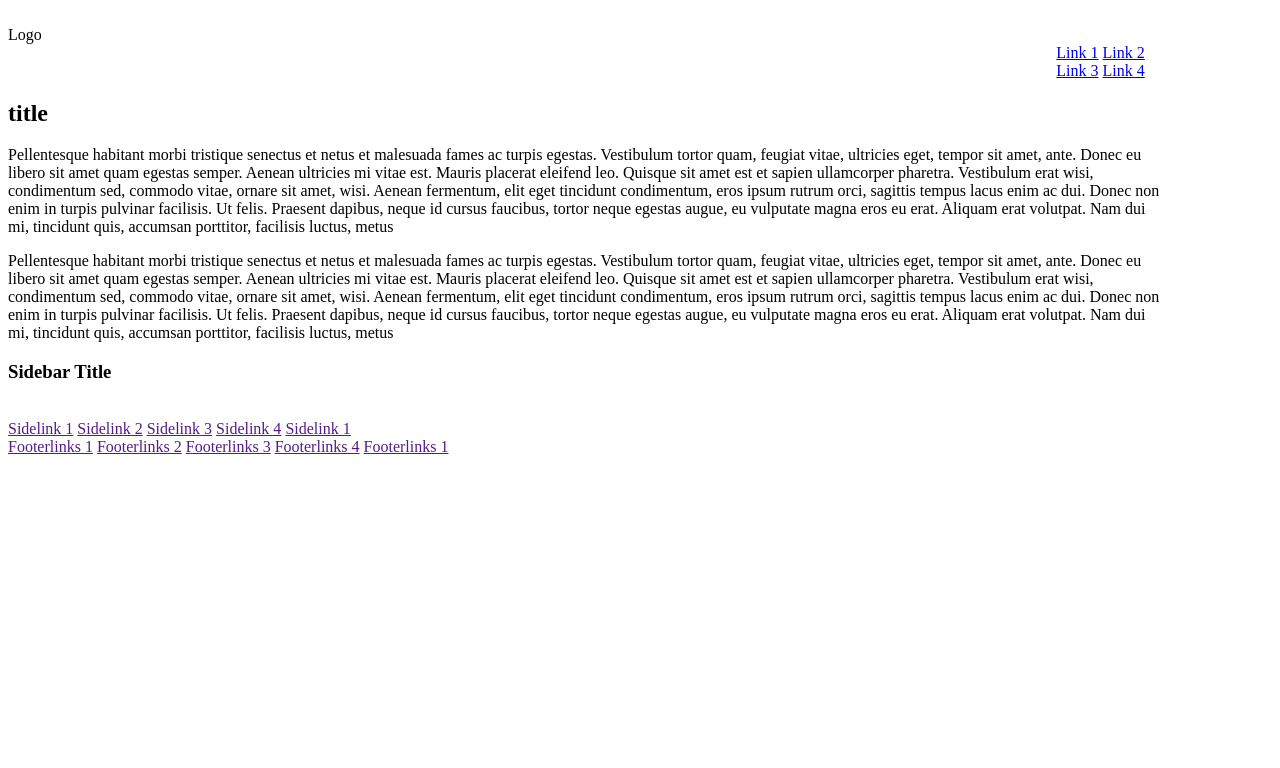
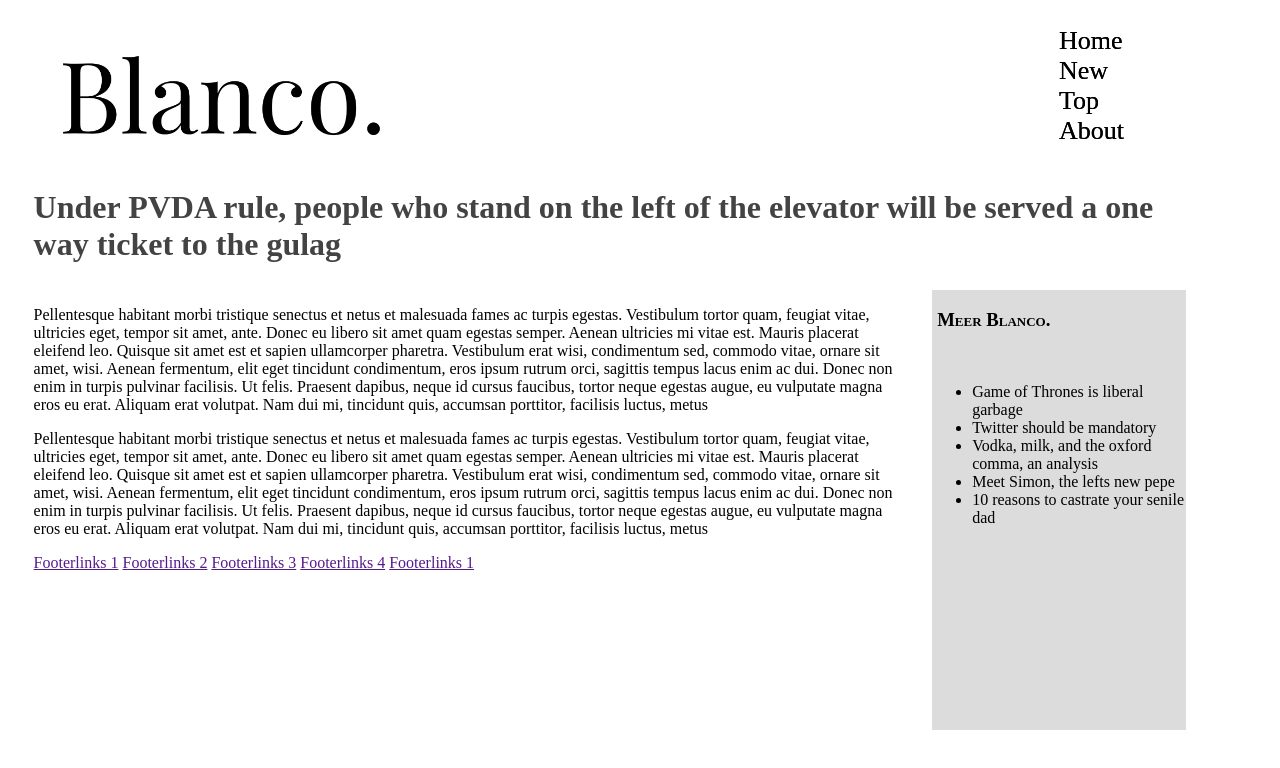
Before and after one commit to chigurg/blancoblog, a plain HTML site: page index.html in a window 1280 px wide. Drawn offline with Linux system fonts and the light colour scheme; files that its build step writes are made by us from their sources.

Commit message:
Update 1

```diff
--- a/Blog.css
+++ /dev/null
@@ -1,20 +0,0 @@
-@charset "utf-8";
-body {
-	width: 100%;
-}
-
-#wrapper {
-	width: 90%;
-	margin-top: 2%;
-}
-header {
-	overflow: auto;
-}
-
-header #logo {
-	width: 40%;
-}
-header nav {
-	width: 9%;
-	float: right;
-}
--- a/index.html
+++ b/index.html
@@ -4,53 +4,53 @@
 <meta charset="utf-8">
 <title>Blog | Home</title>
 <link href="Blog.css" rel="stylesheet" type="text/css">
+<link href="styles/Blog.css" rel="stylesheet" type="text/css">
+<!--The following script tag downloads a font from the Adobe Edge Web Fonts server for use within the web page. We recommend that you do not modify it.--><script>var __adobewebfontsappname__="dreamweaver"</script><script src="http://use.edgefonts.net/playfair-display:n4,i4:default.js" type="text/javascript"></script>
 </head>
 
 <body>
 <div id="wrapper">
   <header>
-    <div id="logo"> <img src="" alt="">Logo </div>
+    <div id="logo"> <img src="images/logo.jpg" alt="" width="400"></div>
     <nav>
-      <a href="Reference1"> Link 1</a>
-      <a href="Reference1"> Link 2</a>
-      <a href="Reference1"> Link 3</a>
-      <a href="Reference1"> Link 4</a>
+      <a href="Reference1"> Home</a>
+      <a href="Reference1"> New</a>
+      <a href="Reference1"> Top</a>
+      <a href="Reference1"> About</a>
       </nav>
   </header>
 <section id="content">
-	<h1>title</h1>
+  <h1>Under PVDA rule, people who stand on the left of the elevator will be served a one way ticket to the gulag</h1>
   <div id="text">
 	  <p>Pellentesque habitant morbi tristique senectus et netus et malesuada fames ac turpis egestas. Vestibulum tortor quam, feugiat vitae, ultricies eget, tempor sit amet, ante. Donec eu libero sit amet quam egestas semper. Aenean ultricies mi vitae est. Mauris placerat eleifend leo. Quisque sit amet est et sapien ullamcorper pharetra. Vestibulum erat wisi, condimentum sed, commodo vitae, ornare sit amet, wisi. Aenean fermentum, elit eget tincidunt condimentum, eros ipsum rutrum orci, sagittis tempus lacus enim ac dui. Donec non enim in turpis pulvinar facilisis. Ut felis. Praesent dapibus, neque id cursus faucibus, tortor neque egestas augue, eu vulputate magna eros eu erat. Aliquam erat volutpat. Nam dui mi, tincidunt quis, accumsan porttitor, facilisis luctus, metus</p>
 	<p>Pellentesque habitant morbi tristique senectus et netus et malesuada fames ac turpis egestas. Vestibulum tortor quam, feugiat vitae, ultricies eget, tempor sit amet, ante. Donec eu libero sit amet quam egestas semper. Aenean ultricies mi vitae est. Mauris placerat eleifend leo. Quisque sit amet est et sapien ullamcorper pharetra. Vestibulum erat wisi, condimentum sed, commodo vitae, ornare sit amet, wisi. Aenean fermentum, elit eget tincidunt condimentum, eros ipsum rutrum orci, sagittis tempus lacus enim ac dui. Donec non enim in turpis pulvinar facilisis. Ut felis. Praesent dapibus, neque id cursus faucibus, tortor neque egestas augue, eu vulputate magna eros eu erat. Aliquam erat volutpat. Nam dui mi, tincidunt quis, accumsan porttitor, facilisis luctus, metus</p>
 	</div>
-	<section id="sidebar">
-	<h3 id="sidetitle">Sidebar Title</h3>
+	<section>
+      <div id="sidebar">
+        <h3 id="sidetitle">Meer Blanco.</h3>
         <img src="" alt="">
         <div id="sidelinks">
-	<a href="">Sidelink 1</a>
-	<a href="">Sidelink 2</a>
-	<a href="">Sidelink 3</a>
-	<a href="">Sidelink 4</a>
-	<a href="">Sidelink 1</a>
+          <ul>
+            <li>Game of Thrones is liberal garbage</li>
+            <li>Twitter should be mandatory</li>
+            <li>Vodka, milk, and the oxford comma, an analysis</li>
+            <li>Meet Simon, the lefts new pepe</li>
+            <li>10 reasons to castrate your senile dad</li>
+          </ul>
           </div>
         <div id="sidesocial">
           <!--**************************
 		Hier moet ergens een section met social media links (Twitters, Instagram, Soundclouds, ...)
 	******************************-->
           </div>
+      </div>
 	</section>
+	<footer>
+	  <section id=footerlinks> <a href="">Footerlinks 1</a> <a href="">Footerlinks 2</a> <a href="">Footerlinks 3</a> <a href="">Footerlinks 4</a> <a href="">Footerlinks 1</a></section>
+    </footer>
 
 
 	</section>
-	<footer>
-	<section id=footerlinks>
-	<a href="">Footerlinks 1</a>
-	<a href="">Footerlinks 2</a>
-	<a href="">Footerlinks 3</a>
-	<a href="">Footerlinks 4</a>
-	<a href="">Footerlinks 1</a>
-		</section>
-	</footer>
 </div>
 </body>
 </html>
--- /dev/null
+++ b/styles/Blog.css
@@ -0,0 +1,97 @@
+@charset "utf-8";
+body {
+	width: 100%;
+	-webkit-box-sizing: border-box;
+	-moz-box-sizing: border-box;
+	box-sizing: border-box;
+	display: block;
+}
+
+#wrapper {
+	width: 90%;
+	margin: 2%;
+}
+header {
+	overflow: auto;
+}
+
+header #logo {
+	width: 40%;
+	float: left;
+}
+header nav {
+	width: 6%;
+	float: right;
+	margin-right: 5%;
+	text-align: left;
+}
+header nav a:link  {
+	font-family: playfair-display;
+	font-style: normal;
+	font-weight: 400;
+	font-variant: normal;
+	font-size: 26px;
+	text-align: left;
+	text-shadow: 0px 0px #000000;
+	color: #000000;
+	text-decoration: none;
+}
+header nav a:visited  {
+	text-shadow: 0px 0px #000000;
+	color: #000000;
+	text-decoration: none;
+}
+
+header nav a:hover  {
+	color: #3A3A3A;
+}
+#content h1 {
+	color: #434343;
+	font-variant: normal;
+	font-weight: bolder;
+	font-size: xx-large;
+}
+#content #text {
+	float: left;
+	width: 75%;
+	background-color: undefined;
+}
+
+
+#content #sidebar {
+	width: 22%;
+	float: right;
+	height: 440px;
+	background-color: #DCDCDC;
+	font-family: playfair-display;
+	font-style: normal;
+	font-weight: 400;
+
+}
+section #sidebar #sidelinks {
+	width: 100%;
+	font-style: normal;
+}
+section #sidebar #sidetitle {
+	font-variant: small-caps;
+	padding-left: 2%;
+	width: 100%;
+}
+
+
+footer {
+	float: left;
+
+}
+
+
+
+@media (max-width: 720px){
+#wrapper header nav {
+	float: none;
+	clear: right;
+	overflow-x: no-display;
+
+}
+
+}
```
Also changed, not shown: Blog = Home.html (+3 -0 lines), images/logo.jpg (added). Lines whose indentation alone changed are shown as unchanged.
